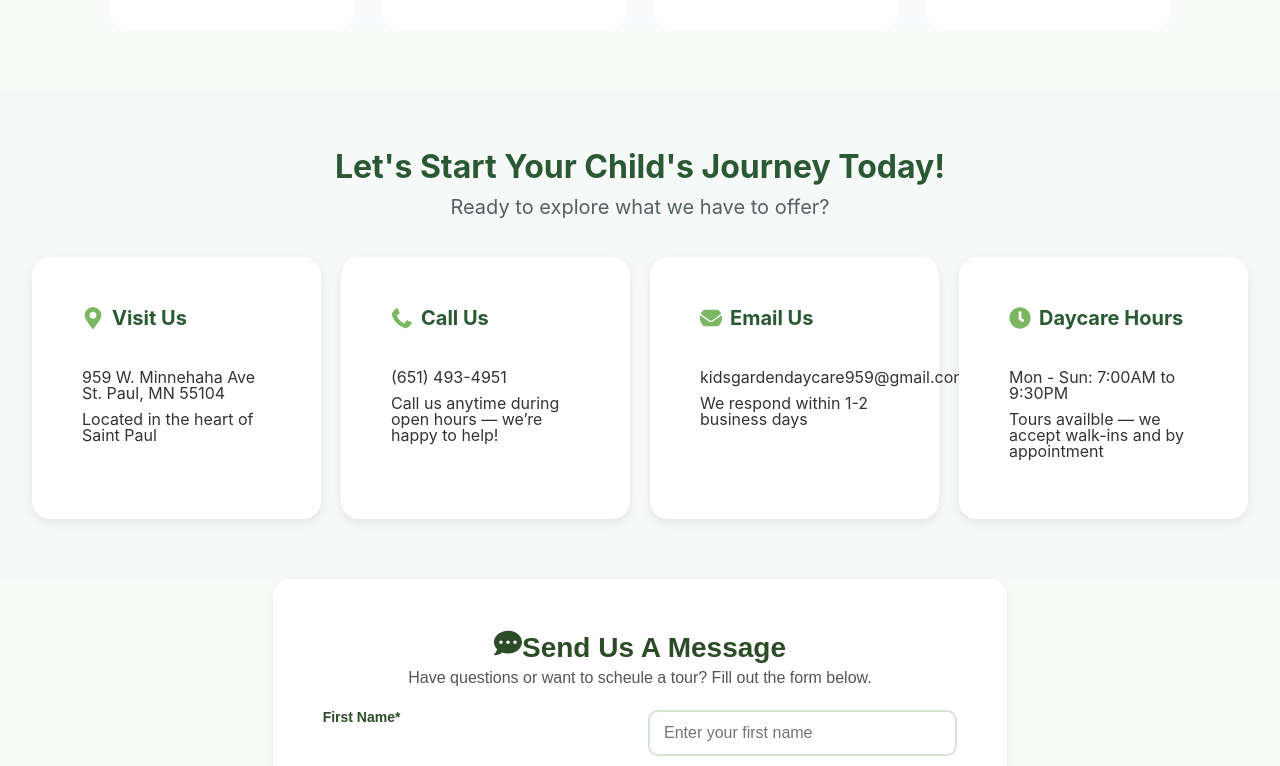
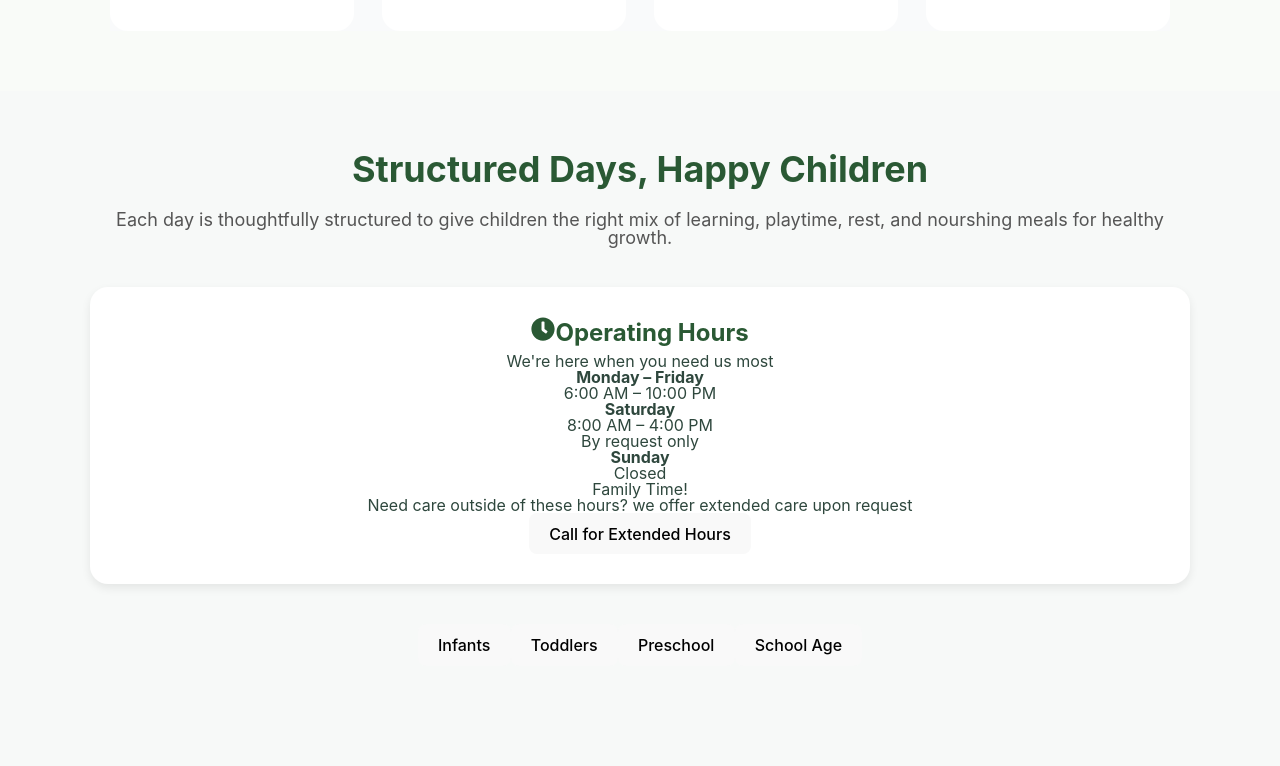
Before and after one commit to Samjamhas10/kids-garden-daycare, a React (Vite) app: page / in a window 1280 px wide. Shown: the part 2094-2860 px from the top of the page. Built offline with nearby package versions, Linux system fonts and the light colour scheme.

Commit message:
Add initial Schedule component with CSS and update Footer

```diff
--- a/src/components/Footer/Footer.jsx
+++ b/src/components/Footer/Footer.jsx
@@ -31,7 +31,7 @@ function Footer() {
             </p>
             <p>
               <FaClock className="footer__icon" />
-              Mon - Sun: 7:00AM to 9:30PM
+              Mon - Fri: 6:00 AM to 10:00 PM
             </p>
           </div>
         </div>
--- a/src/components/Schedule/Schedule.css
+++ b/src/components/Schedule/Schedule.css
@@ -0,0 +1,37 @@
+.schedule {
+  padding: 60px 20px;
+  background-color: #f7f9f8;
+  font-family: "Inter", sans-serif;
+}
+
+.schedule__content {
+  max-width: 1100px;
+  margin: 0 auto;
+  text-align: center;
+}
+
+.schedule__title {
+  margin-bottom: 24px;
+  font-size: 36px;
+  color: #2a5934;
+}
+
+.schedule__subtitle {
+  margin-bottom: 40px;
+  font-size: 18px;
+  color: #555;
+}
+
+.schedule__hours {
+  background-color: #ffffff;
+  padding: 30px;
+  margin-bottom: 40px;
+  border-radius: 18px;
+  box-shadow: 0 4px 10px rgba(0, 0, 0, 0.08);
+}
+
+.schedule__hours h3 {
+  margin-bottom: 8px;
+  font-size: 24px;
+  color: #2a5934;
+}
--- a/src/components/Schedule/Schedule.jsx
+++ b/src/components/Schedule/Schedule.jsx
@@ -1,7 +1,61 @@
+import { FaClock } from "react-icons/fa";
 import "./Schedule.css";
 
 function Schedule() {
-  return <></>;
+  return (
+    <section
+      id="schedule"
+      className="schedule"
+      data-aos="fade-up"
+      data-aos-duration="1000"
+      data-aos-easing="ease-in-out"
+      data-aos-offset="150"
+    >
+      <div className="schedule__content">
+        <h2 className="schedule__title">Structured Days, Happy Children</h2>
+        <p className="schedule__subtitle">
+          Each day is thoughtfully structured to give children the right mix of
+          learning, playtime, rest, and nourshing meals for healthy growth.
+        </p>
+        <div className="schedule__hours">
+          <h3>
+            <FaClock className="schedule__icon" />
+            Operating Hours
+          </h3>
+          <p className="schedule__hours-subtitle">
+            We're here when you need us most
+          </p>
+          <div className="schedule__hoursGrid">
+            <div>
+              <h4>Monday – Friday</h4>
+              <p>6:00 AM – 10:00 PM</p>
+            </div>
+            <div>
+              <h4>Saturday</h4>
+              <p>8:00 AM – 4:00 PM</p>
+              <p className="schedule__note">By request only</p>
+            </div>
+            <div>
+              <h4>Sunday</h4>
+              <p>Closed</p>
+              <p className="schedule__note">Family Time!</p>
+            </div>
+          </div>
+          <p className="schedule__extended">
+            Need care outside of these hours? we offer extended care upon
+            request
+          </p>
+          <button className="schedule__btn">Call for Extended Hours</button>
+        </div>
+        <div className="schedule__age-tabs">
+          <button>Infants</button>
+          <button>Toddlers</button>
+          <button>Preschool</button>
+          <button>School Age</button>
+        </div>
+      </div>
+    </section>
+  );
 }
 
 export default Schedule;
```
